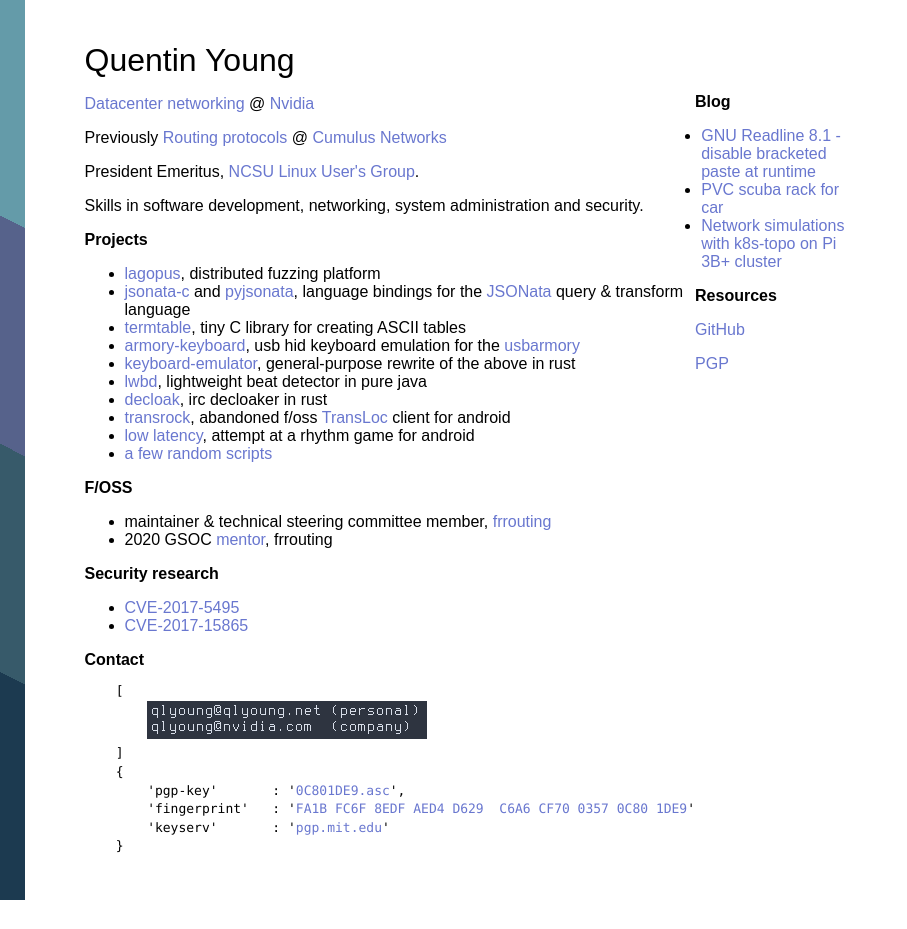
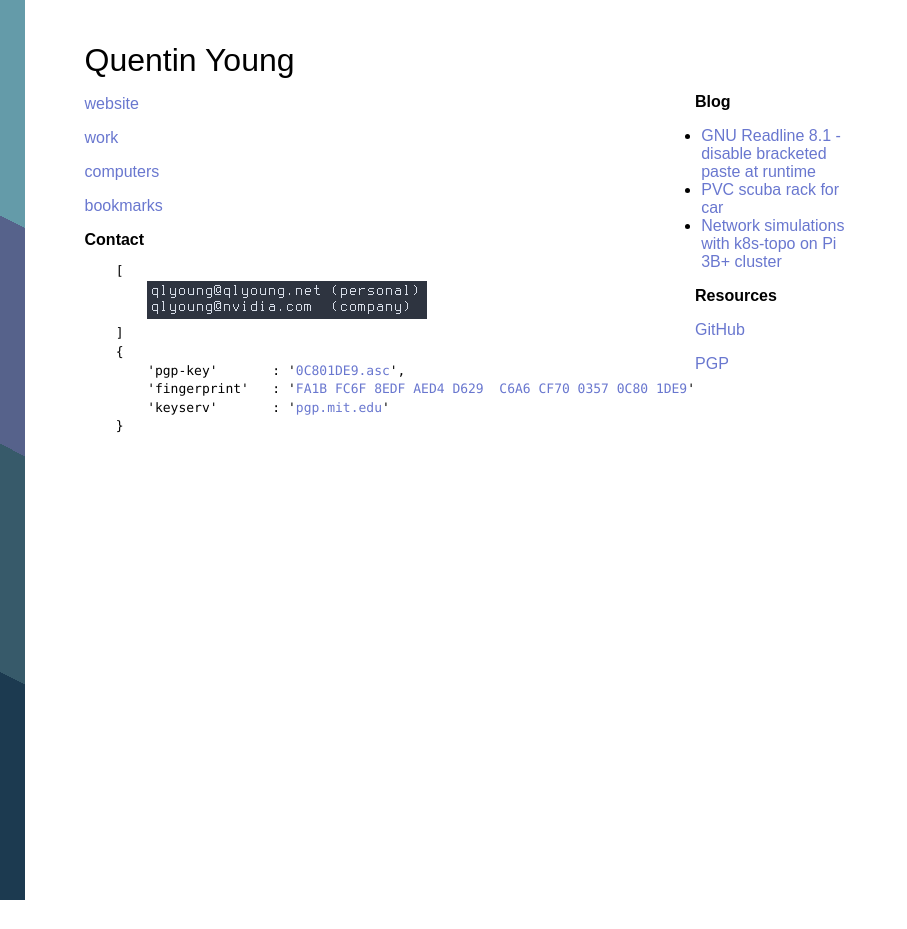
Before and after one commit to qlyoung/qlyoung.github.io, a Jekyll site: the page built from index.html, in a window 1280 px wide. Shown: the whole page, without its empty margins (0-907 px from the left). Built offline with Jekyll 4.4.1, drawn with Linux system fonts in a browser that asks for light colours; after the commit the page ends 900 px from its top, so only the background shows below that.

Commit message:
diversify my self worth away from my job
:)

Signed-off-by: Quentin Young <qlyoung@qlyoung.net>

```diff
--- a/index.html
+++ b/index.html
@@ -10,41 +10,22 @@
 <div id="maingrid">
 
 <div id=content>
-<p><a href="https://www.nvidia.com/en-us/data-center/">Datacenter networking</a> @ <a href="https://nvidia.com">Nvidia</a></p>
-<p>Previously <a href="https://github.com/frrouting/frr.git">Routing protocols</a> @ <a href="https://cumulusnetworks.com">Cumulus Networks</a></p>
-<p>President Emeritus, <a href="http://lug.ncsu.edu">NCSU Linux User's Group</a>.</p>
-<p>Skills in software development, networking, system administration and security.</p>
 
-<h2>Projects</h2>
-<ul>
-  <li><a href="https://github.com/qlyoung/lagopus">lagopus</a>, distributed fuzzing platform</li>
-  <li><a href="https://github.com/qlyoung/jsonata-c">jsonata-c</a> and <a href="https://github.com/qlyoung/pyjsonata">pyjsonata</a>, language bindings for the <a href="https://jsonata.org/">JSONata</a> query &amp; transform language</li>
-  <li><a href="https://github.com/qlyoung/termtable">termtable</a>, tiny C library for creating ASCII tables</li>
-  <li><a href="https://github.com/qlyoung/armory-keyboard">armory-keyboard</a>, usb hid keyboard emulation for the <a href="https://inversepath.com/usbarmory">usbarmory</a></li>
-  <li><a href="https://github.com/qlyoung/keyboard-emulator">keyboard-emulator</a>, general-purpose rewrite of the above in rust</li>
-  <li><a href="https://github.com/qlyoung/lwbd">lwbd</a>, lightweight beat detector in pure java</li>
-  <li><a href="https://github.com/qlyoung/decloak">decloak</a>, irc decloaker in rust</li>
-  <li><a href="https://github.com/qlyoung/transrock">transrock</a>, abandoned f/oss <a href="http://transloc.com/">TransLoc</a> client for android</li>
-  <li><a href="https://github.com/qlyoung/lowlatency">low latency</a>, attempt at a rhythm game for android</li>
-  <li>
-    <a href="https://github.com/qlyoung/gmcli">a</a>
-    <a href="https://github.com/qlyoung/prtsc-ctl-f">few</a>
-    <a href="https://github.com/qlyoung/dogenet">random</a>
-    <a href="https://github.com/qlyoung/switch-intercept">scripts</a>
-  </li>
-</ul>
+<p>
+<a href="/">website</a>
+</p>
 
-<h2>F/OSS</h2>
-<ul>
-  <li>maintainer &amp; technical steering committee member, <a href="https://github.com/FRRouting/frr">frrouting</a></li>
-  <li>2020 GSOC <a href="https://urbanczyk.dev/post/gsoc2020/">mentor</a>, frrouting</li>
-</ul>
+<p>
+<a href="work.html">work</a>
+</p>
 
-<h2>Security research</h2>
-<ul>
-  <li><a href="https://nvd.nist.gov/vuln/detail/CVE-2017-5495">CVE-2017-5495</a></li>
-  <li><a href="https://nvd.nist.gov/vuln/detail/CVE-2017-15865">CVE-2017-15865</a></li>
-</ul>
+<p>
+<a href="computers.html">computers</a>
+</p>
+
+<p>
+<a href="https://pinboard.in/u:qlyoung">bookmarks</a>
+</p>
 
 <h2>Contact</h2>
 <pre id="code">
```
Also changed, not shown: computers.html (added, +45 -0 lines), work.html (added, +25 -0 lines).
